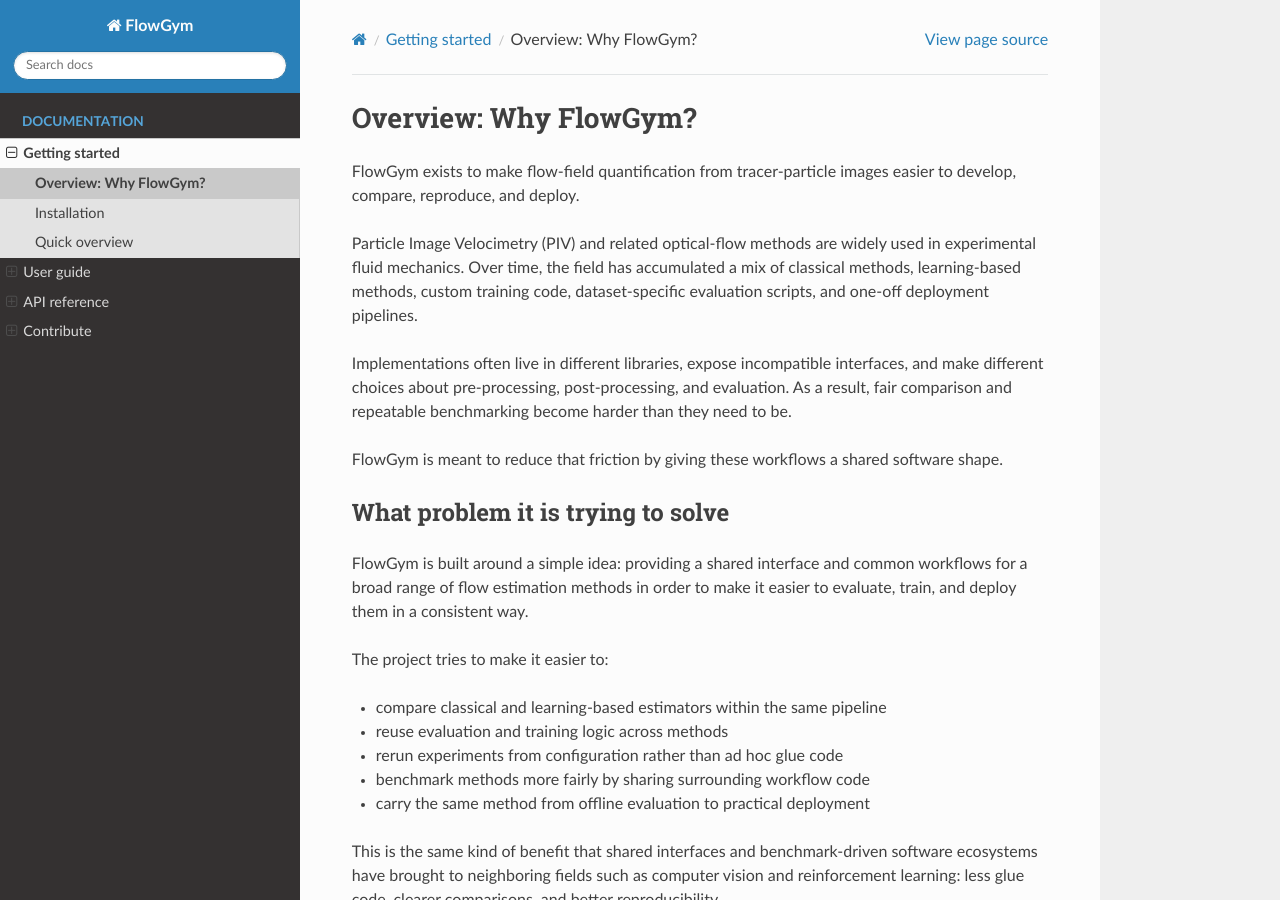
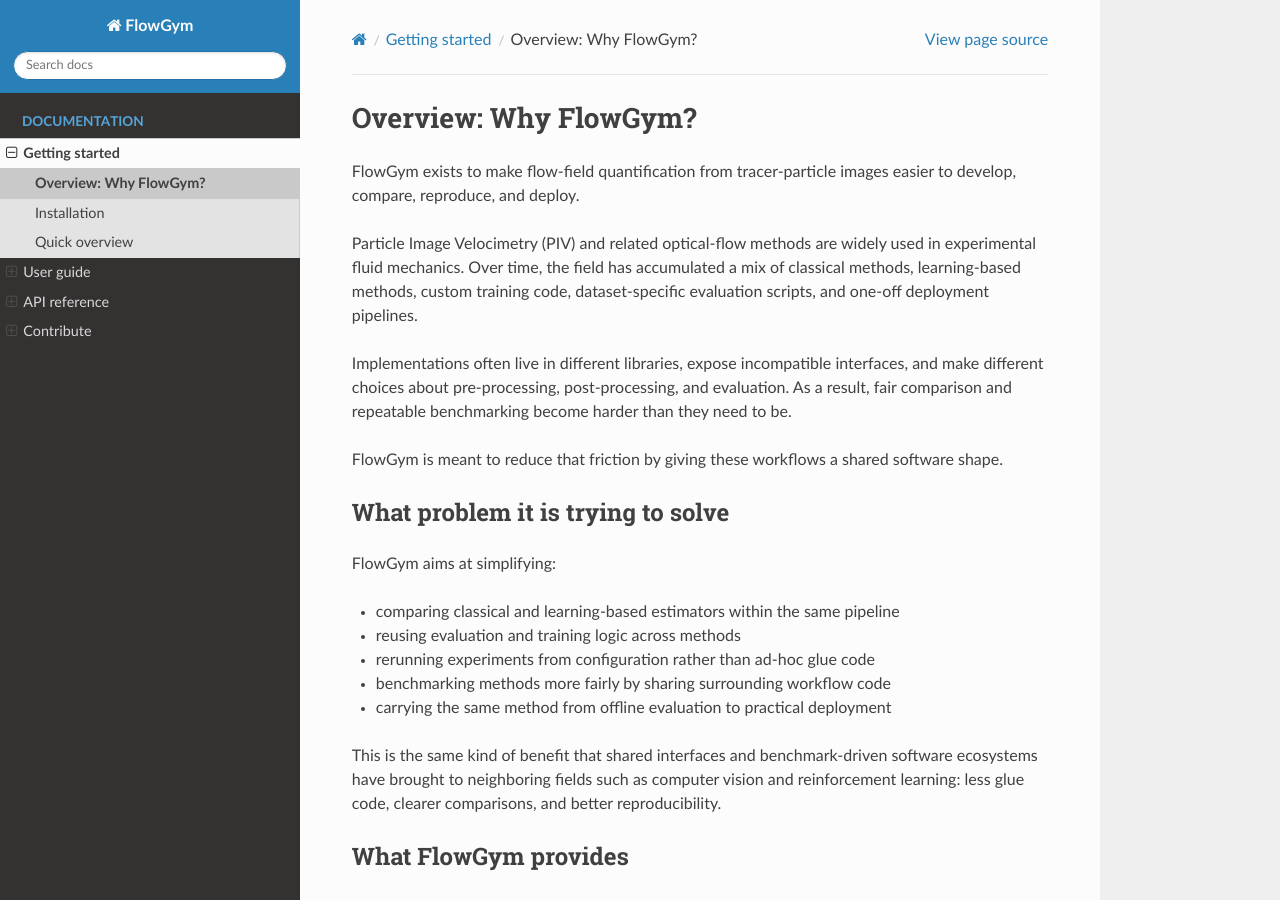
Before and after one commit to antonioterpin/flowgym, a Sphinx documentation site: the page built from docs/getting-started/why-flowgym.md, in a window 1280 px wide and 900 px high. Built offline with Sphinx 7.4.7 and the Read the Docs theme 3.1.0, drawn with Linux system fonts in a browser that asks for light colours.

Commit message:
docs(getting-started): tighten why-flowgym problem-statement intro
Drop the hedged "FlowGym is built around a simple idea: providing ..."
plus "The project tries to make it easier to:" preamble. Replace with
"FlowGym aims at simplifying:" leading directly into a gerund-form
bullet list, per reviewer feedback that the section was too verbose
and conservative.

```diff
--- a/docs/getting-started/why-flowgym.md
+++ b/docs/getting-started/why-flowgym.md
@@ -18,17 +18,15 @@
 
 ## What problem it is trying to solve
 
-FlowGym is built around a simple idea: providing a shared interface and
-common workflows for a broad range of flow estimation methods in order to
-make it easier to evaluate, train, and deploy them in a consistent way.
+FlowGym aims at simplifying:
 
-The project tries to make it easier to:
-
-- compare classical and learning-based estimators within the same pipeline
-- reuse evaluation and training logic across methods
-- rerun experiments from configuration rather than ad hoc glue code
-- benchmark methods more fairly by sharing surrounding workflow code
-- carry the same method from offline evaluation to practical deployment
+- comparing classical and learning-based estimators within the same
+  pipeline
+- reusing evaluation and training logic across methods
+- rerunning experiments from configuration rather than ad-hoc glue code
+- benchmarking methods more fairly by sharing surrounding workflow code
+- carrying the same method from offline evaluation to practical
+  deployment
 
 This is the same kind of benefit that shared interfaces and benchmark-driven
 software ecosystems have brought to neighboring fields such as computer
```
